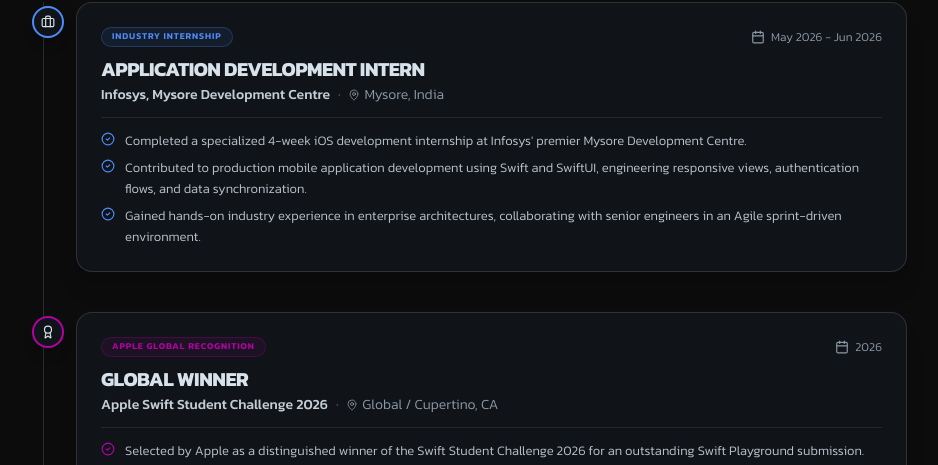
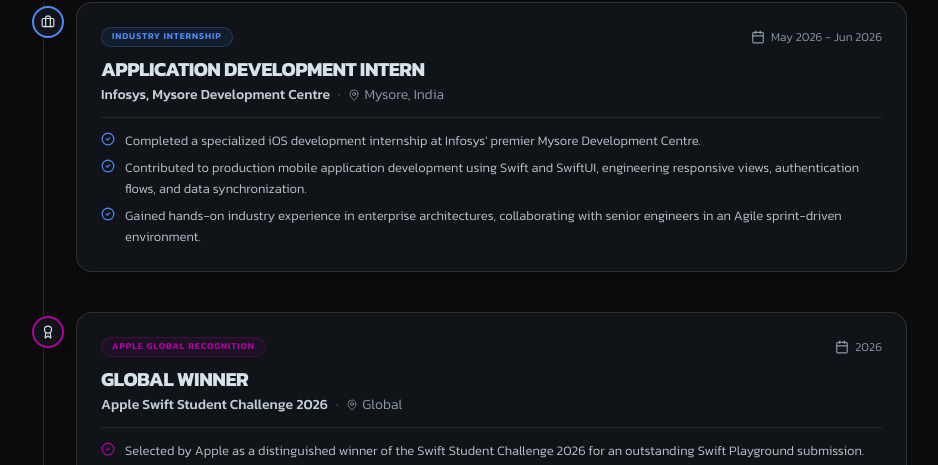
Before and after one commit to SrivastavaAnsh/portfolio, a React (Vite) app: page / in a window 1280 px wide. Shown: the part 5478-5943 px from the top of the page, without its empty margins (181-1119 px from the left). Built offline with nearby package versions, Linux system fonts and the light colour scheme; no server answers.

Commit message:
fix(experience): remove 4-week from Infosys description and remove Cupertino from Apple recognition location

```diff
--- a/src/data/portfolio.js
+++ b/src/data/portfolio.js
@@ -221,7 +221,7 @@ export const secondaryProjects = [
     category: "Full-Stack Web Application",
     description: "Smart contact management web application built with Java Spring Boot, SQL, and Tailwind CSS. Features Google and GitHub OAuth 2.0, Cloudinary image hosting, and automated Mailtrap email workflows.",
     tags: ["Java", "Spring Boot", "SQL", "JavaScript", "Tailwind CSS", "OAuth 2.0"],
-    source_code_link: "https://github.com/SrivastavaAnsh",
+    source_code_link: "https://github.com/ProjectS301/Connexus",
     badge: "Full-Stack Platform",
   },
 ];
@@ -234,7 +234,7 @@ export const experiences = [
     location: "Mysore, India",
     type: "Industry Internship",
     description: [
-      "Completed a specialized 4-week iOS development internship at Infosys' premier Mysore Development Centre.",
+      "Completed a specialized iOS development internship at Infosys' premier Mysore Development Centre.",
       "Contributed to production mobile application development using Swift and SwiftUI, engineering responsive views, authentication flows, and data synchronization.",
       "Gained hands-on industry experience in enterprise architectures, collaborating with senior engineers in an Agile sprint-driven environment.",
     ],
@@ -244,7 +244,7 @@ export const experiences = [
     role: "Global Winner",
     company: "Apple Swift Student Challenge 2026",
     period: "2026",
-    location: "Global / Cupertino, CA",
+    location: "Global",
     type: "Apple Global Recognition",
     description: [
       "Selected by Apple as a distinguished winner of the Swift Student Challenge 2026 for an outstanding Swift Playground submission.",
```
